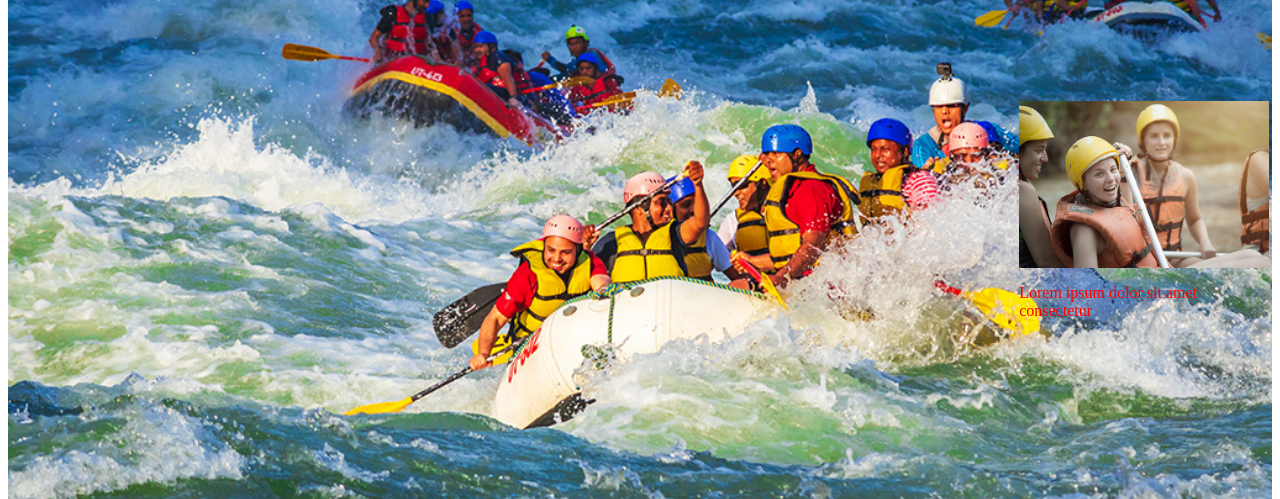
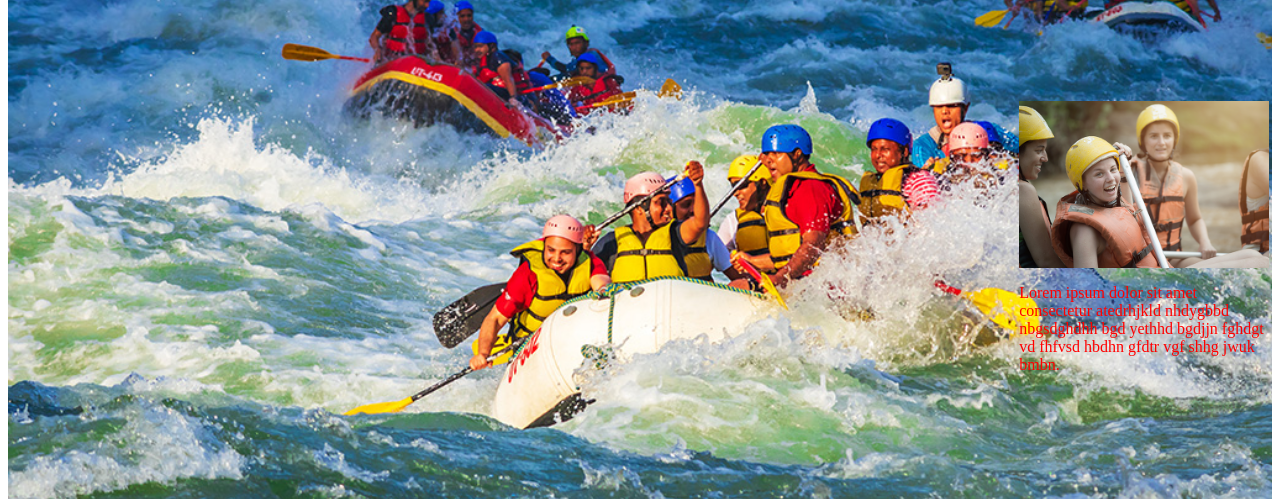
Before and after one commit to attahcollinso/wdd130, a plain HTML site: page wwr/about.html in a window 1280 px wide. Shown: the part 301-800 px from the top of the page. Drawn offline with Linux system fonts and the light colour scheme; a web font is replaced by a local one.

Commit message:
more edits

```diff
--- a/wwr/about.html
+++ b/wwr/about.html
@@ -24,7 +24,7 @@
                 <h1>Tremble Rafts Limited</h1>
                 <article>
                     <img src="images/happy-client.png" alt="Happy Client">
-                    <p>Lorem ipsum dolor sit amet consectetur</p>
+                    <p>Lorem ipsum dolor sit amet consectetur atedrhjkld nhdygbbd nbgsdghdhh bgd  yethhd bgdjjn fghdgt vd   fhfvsd hbdhn gfdtr vgf shhg jwuk bmbn.</p>
                 </article>
             </div>
             <section>
```
Also changed, not shown: styles/styles.css (+4 -4 lines).
